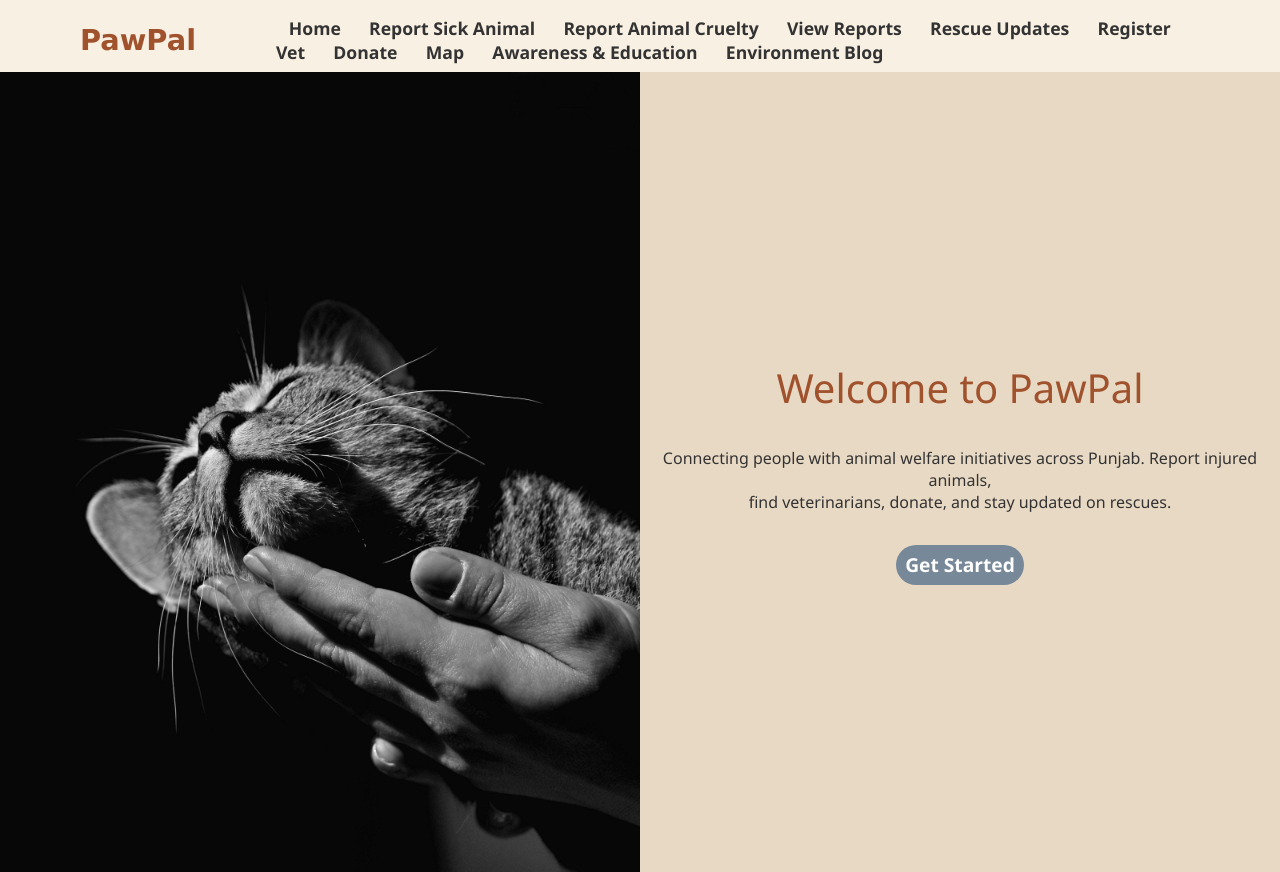
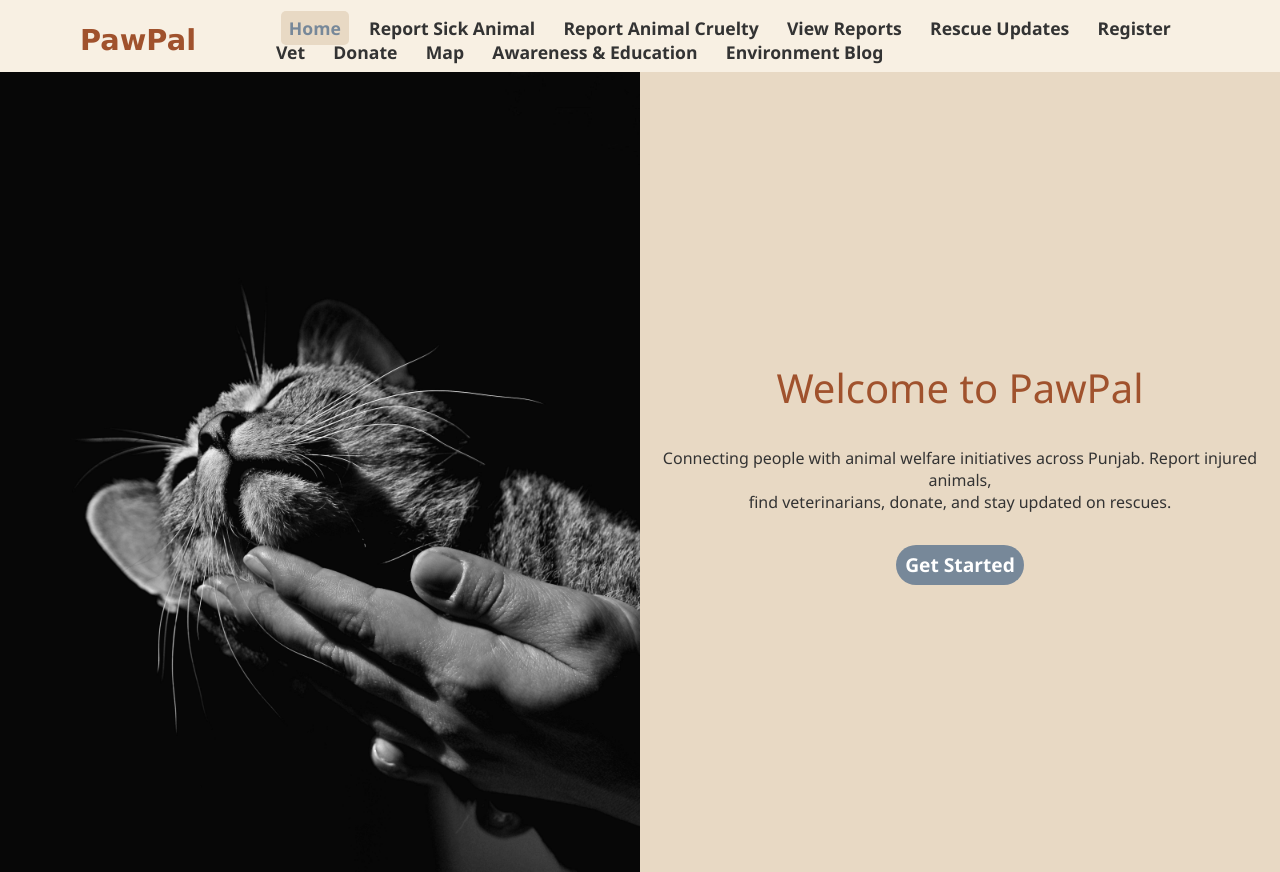
Before and after one commit to Ersatz-xD/PawPal, a Flask app: page / in a window 1280 px wide. Run offline with Flask 3, Linux system fonts and the light colour scheme.

Commit message:
Update main_page.html

```diff
--- a/app/templates/main_page.html
+++ b/app/templates/main_page.html
@@ -12,7 +12,7 @@
     <header>
         <h2>PawPal</h2>
         <div class="links">
-            <a href="{{ url_for('main.home') }}">Home</a>
+            <a href="{{ url_for('main.home') }}"class="active">Home</a>
             <a href="{{ url_for('main.report') }}">Report Sick Animal</a>
             <a href="{{ url_for('main.report_cruelty') }}">Report Animal Cruelty</a>
             <a href="{{ url_for('main.view_reports') }}">View Reports</a>
```
